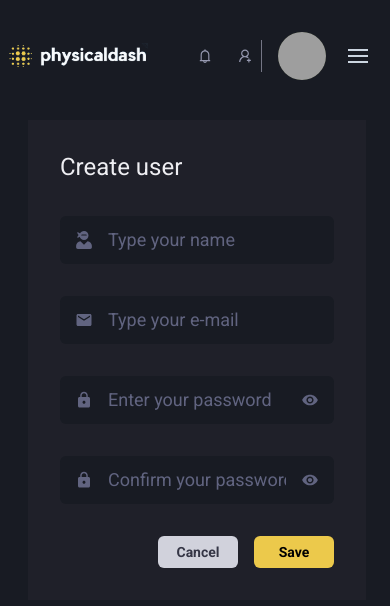
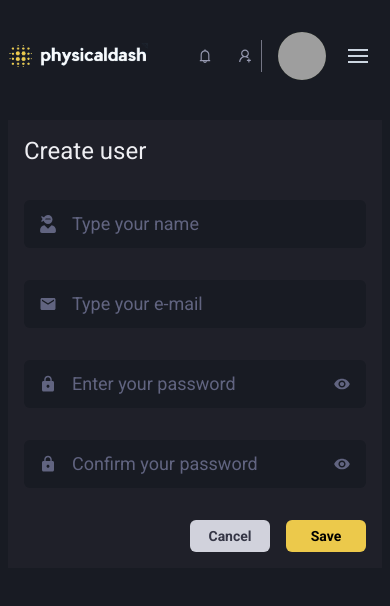
Before and after one commit to tpaphysics/physicaldas, a Next.js app: page /forms in a window 390 px wide. Shown: the top 606 px of the page. Built offline with nearby package versions, Linux system fonts and the light colour scheme; grey boxes are pictures that could not be loaded.

Commit message:
atualização  do modo responsivo na tabela da rota users

```diff
--- a/src/pages/forms.tsx
+++ b/src/pages/forms.tsx
@@ -22,10 +22,10 @@ export default function Forms() {
     return (
         <Flex h="100vh" direction='column'>
             <Header />
-            <Flex w="100%" my="6" mx="auto" maxWidth="1480" px="6">
+            <Flex w="100%" my="6" mx="auto" maxWidth="1480" px={{ base: '2', lg: '6' }}>
                 <SideBar />
                 <VStack as="form" onSubmit={handleSubmit(onSubmit)}
-                    p={8} align="left" w="100%" spacing={8} ml="1" bg="gray.800">
+                    p={{ base: '4', lg: "8" }} align="left" w="100%" spacing={8} bg="gray.800">
                     <Heading size="lg" fontWeight="normal" >Create user</Heading>
                     <SimpleGrid width="100%" gap={8} minChildWidth="240px" alignItems="flex-start">
 
--- a/src/pages/index.tsx
+++ b/src/pages/index.tsx
@@ -42,6 +42,7 @@ const Home: NextPage = () => {
         marginRight={24}
         mx={isWideVersion ? "" : "auto"}
         alignItems={isWideVersion ? "" : "center"}
+        justifyContent="center"
         mb={{ base: 8, lg: 0 }}
       >
         <Image src='logo.png' width={220} />
--- a/src/pages/profile.tsx
+++ b/src/pages/profile.tsx
@@ -24,7 +24,7 @@ export default function Profile() {
             <Header />
             <Flex w="100%" my="6" mx="auto" maxWidth="1480" px={{ base: 2, lg: 6 }}>
                 <SideBar />
-                <VStack as="form" p={8} align="center" w="100%" spacing={8} bg="gray.800" onSubmit={handleSubmit(onSubmit)}>
+                <VStack as="form" p={{ base: '4', lg: "8" }} align="center" w="100%" spacing={8} bg="gray.800" onSubmit={handleSubmit(onSubmit)}>
                     <Heading size="lg" mr="auto" fontWeight="normal" >Profile</Heading>
                     <AvatarInput id="image" register={register} name="Thiago P" size='lg' errors={errors} />
                     <VStack width="100%" maxW="480" spacing={4}>
```
